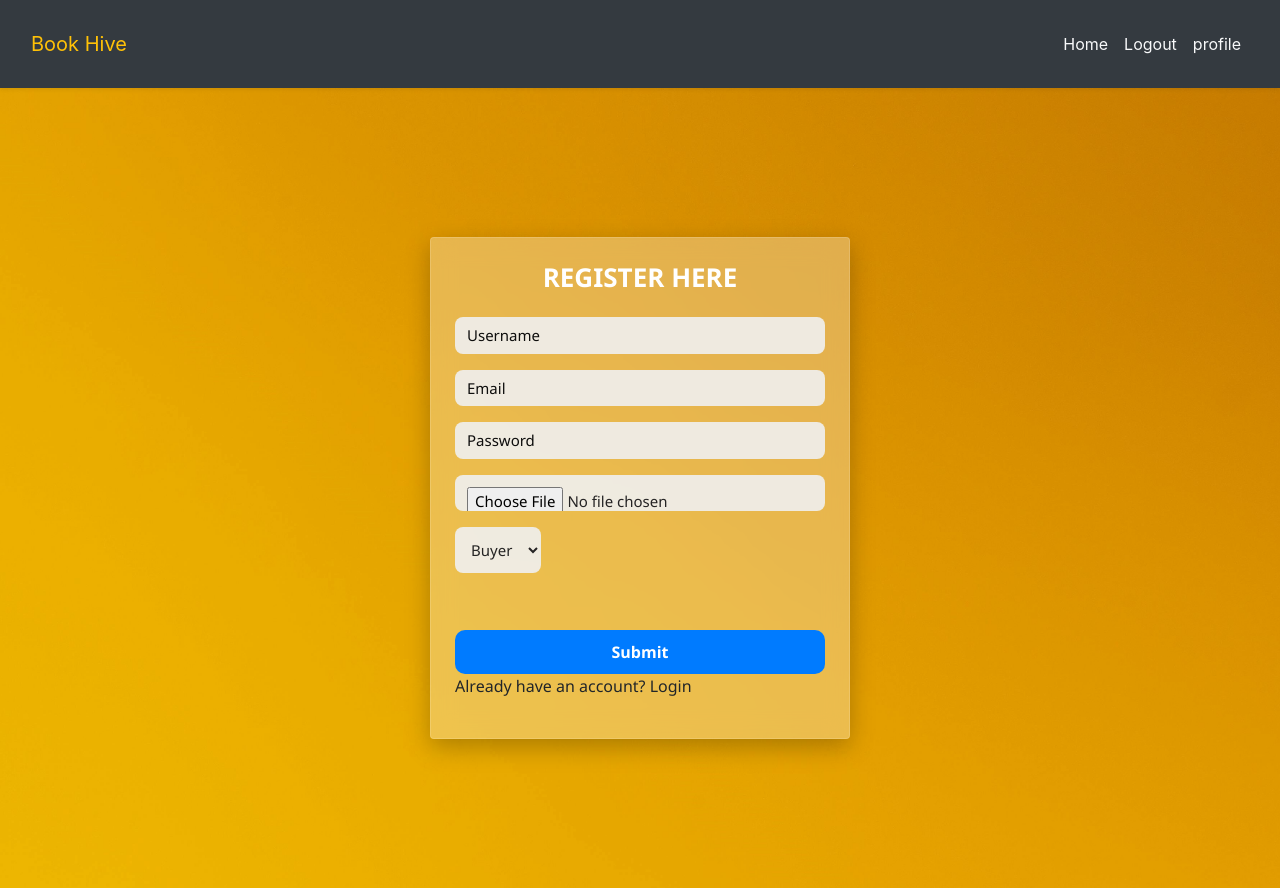
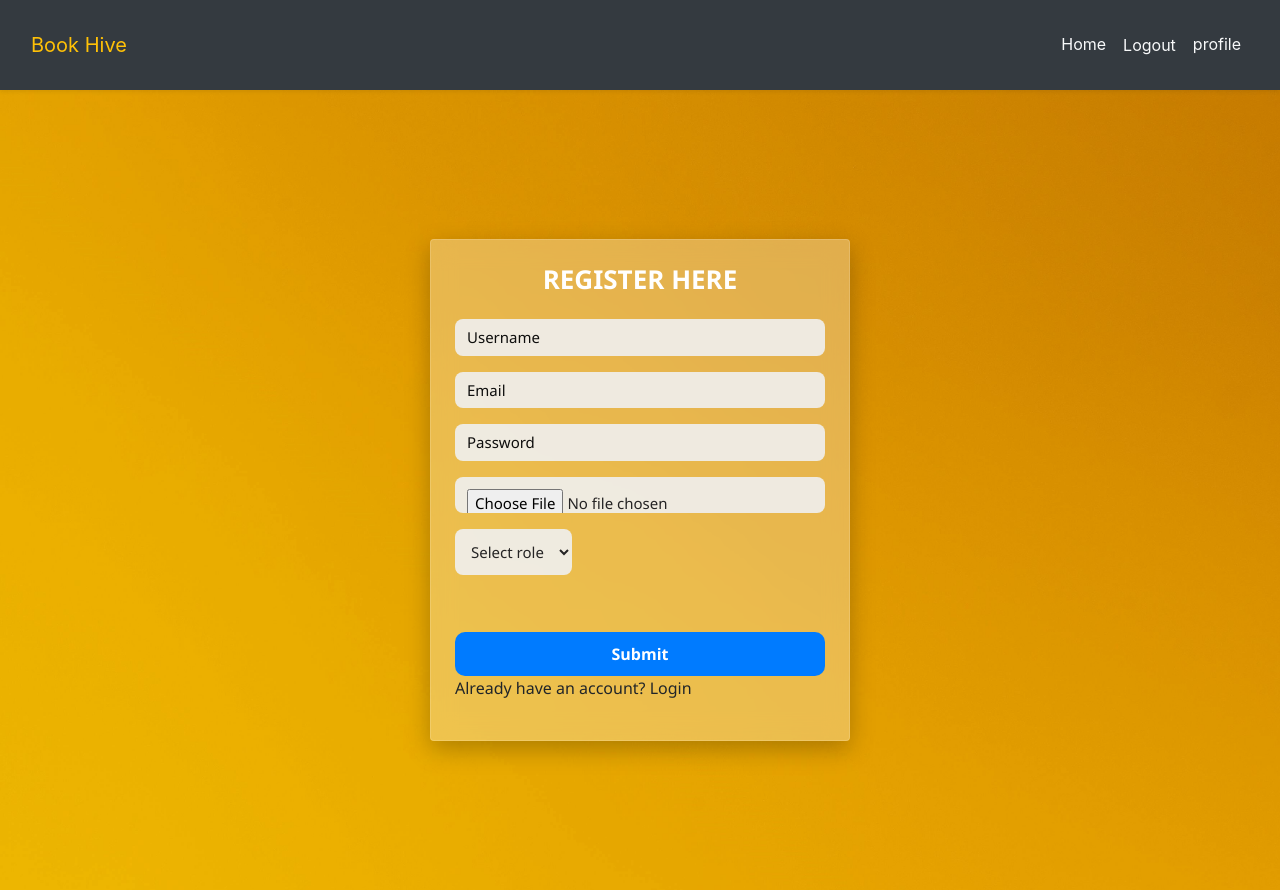
Before and after one commit to nooranazer/bookstore-frontend, a React (Create React App) app: page /register in a window 1280 px wide. Built offline with nearby package versions, Linux system fonts and the light colour scheme.

Commit message:
removed warnings

```diff
--- a/public/index.html
+++ b/public/index.html
@@ -45,5 +45,8 @@
       To begin the development, run `npm start` or `yarn start`.
       To create a production bundle, use `npm run build` or `yarn build`.
     -->
+   <!-- script -->
+    <script src="https://cdn.jsdelivr.net/npm/bootstrap@5.3.0/dist/js/bootstrap.bundle.min.js"></script>
+
   </body>
 </html>
--- a/src/components/Appbar.js
+++ b/src/components/Appbar.js
@@ -16,7 +16,7 @@ return (
     <div>
       <nav className="navbar navbar-expand-lg navbar-dark bg-dark shadow-sm">
         <div className="container-fluid">
-          <a className="navbar-brand fw-bold fs-3 text-warning" href="#">
+          <a className="navbar-brand fw-bold fs-3 text-warning" href="/list">
             Book Hive
           </a>
           <button
@@ -38,9 +38,11 @@ return (
               {/* <li className="nav-item">
                 <a className="nav-link text-light" href="#">Categories</a>
               </li> */}
-               <li className="nav-item">
-                <a className="nav-link text-light" href="#" onClick={handleLogout}>Logout </a>
+               <li>
+                <button className="nav-link text-light btn btn-link" onClick={handleLogout} type="button"> Logout
+                </button>
               </li>
+
               <li className="nav-item">
                 <Link to={'/viewprofile'} className="nav-link text-light" href="#">profile </Link>
               </li>
--- a/src/middlewares/PrivateRoute.js
+++ b/src/middlewares/PrivateRoute.js
@@ -1,4 +1,4 @@
-import React, { Children } from "react";
+import React from "react";
 import { Navigate } from "react-router-dom";
 
 const PrivateRoute = ({ children }) => {
@@ -8,5 +8,3 @@ const PrivateRoute = ({ children }) => {
 }
 
 export default PrivateRoute
-
-//create public route
--- a/src/middlewares/PublicRoute.js
+++ b/src/middlewares/PublicRoute.js
@@ -1,4 +1,4 @@
-import React, { Children } from "react";
+import React from "react";
 import { Navigate } from "react-router-dom";
 
 const PublicRoute = ({ children }) => {
--- a/src/pages/AddBook.js
+++ b/src/pages/AddBook.js
@@ -1,4 +1,4 @@
-import React, { useState } from 'react';
+import React  from 'react';
 import { useNavigate } from 'react-router-dom';
 import api from '../api.js';
 import  '../style/AddBooks.css'
--- a/src/pages/BookList.js
+++ b/src/pages/BookList.js
@@ -41,7 +41,7 @@ const BookList = () => {
     <div className="container mt-4">
       <div className="d-flex justify-content-between align-items-center mb-4">
        <div className="text-center mb-4">
-          <h2 className="fw-bold text-light">📖 Welcome to BookHive</h2>
+          <h2 className="fw-bold ">📖 Welcome to BookHive</h2>
            <p className="text-muted">Find your next great read from our curated collection.</p>
         </div>
         {role === 'seller' && (
--- a/src/pages/EditBook.js
+++ b/src/pages/EditBook.js
@@ -50,7 +50,7 @@ const EditBook = () => {
     // category: ''
   });
 
-  const {register, handleSubmit, formState: {errors}, reset, setValue} = useForm({
+  const {register, handleSubmit, formState: {errors},  setValue} = useForm({
     resolver: yupResolver(schema),})
 
   useEffect(() => {
@@ -75,6 +75,7 @@ const EditBook = () => {
     .catch((error) => {
       console.error('Error fetching book:', error);
     });
+    // eslint-disable-next-line
   }, [id, token]);
 
   // const handleChange = (e) => {
--- a/src/pages/EditProfile.js
+++ b/src/pages/EditProfile.js
@@ -34,8 +34,8 @@ const EditProfile = () => {
     // image: ''
   });
 
-  const [file, setFile] = useState(null);
-   const {register, handleSubmit, formState: {errors}, reset, setValue} = useForm({
+  const [file ] = useState(null); //setFile before validation
+   const {register, handleSubmit, formState: {errors}, reset} = useForm({
       resolver: yupResolver(schema),})
 
   useEffect(() => {
@@ -52,7 +52,7 @@ const EditProfile = () => {
     .catch(() => {
       alert('Failed to fetch user data');
     });
-  }, [token]);
+  }, [token, reset]);
 
   // const handleChange = (e) => {
   //   const { name, value } = e.target;
--- a/src/pages/Login.js
+++ b/src/pages/Login.js
@@ -1,4 +1,4 @@
-import { useEffect, useState } from 'react';
+import { useEffect } from 'react';
 import { useNavigate } from 'react-router-dom';
 import { Link } from 'react-router-dom';
 import api from '../api';
--- a/src/pages/Register.js
+++ b/src/pages/Register.js
@@ -1,4 +1,4 @@
-import React, { useState } from 'react'
+import React  from 'react'
 import { useNavigate } from 'react-router-dom'
 import '../style/Register.css' // custom CSS file for styling
 import api from '../api'
@@ -35,11 +35,11 @@ export const schema = yup.object().shape({
 
 
 const Register = () => {
-  const [username, setUsername] = useState('')
-  const [email, setEmail] = useState('')
-  const [password, setPassword] = useState('')
-  const [role, setRole] = useState('buyer')
-  const [image, setImage] = useState(null)
+  // const [username, setUsername] = useState('')
+  // const [email, setEmail] = useState('')
+  // const [password, setPassword] = useState('')
+  // const [role, setRole] = useState('buyer')
+  // const [image, setImage] = useState(null)
   const navigate = useNavigate()
 
 
@@ -47,16 +47,18 @@ const handleSubmitButton = async (data) => {
 
 
   const formData = new FormData();
-  formData.append('username', username);
-  formData.append('email', email);
-  formData.append('password', password);
-  formData.append('role', role);
-  formData.append('image', image);
+  formData.append('username', data.username);
+  formData.append('email', data.email);
+  formData.append('password', data.password);
+  formData.append('role', data.role);
+  formData.append('image', data.image[0]);
+;
 
 
     api.post('/auth/register', formData)
     .then((res) => {
      alert('Registration successful');
+     reset();
 
      const { token, data} = res.data;
 
@@ -78,9 +80,10 @@ const handleSubmitButton = async (data) => {
   })
 };
 
- const { register, handleSubmit, formState: { errors } } = useForm({
+ const { register, handleSubmit, reset, formState: { errors } } = useForm({
   resolver: yupResolver(schema),
 });
+
 
   return (
     <div className='register'>
@@ -135,16 +138,12 @@ const handleSubmitButton = async (data) => {
             {errors.image && <p className='text-danger'>{errors.image.message}</p>}
           </div>
           <div className="mb-3">
-            <select
-              className='form-select'
-                {...register ('role')}
-              // value={role}
-              // onChange={(e) => setRole(e.target.value)}
-              // required
-            >
+          <select className="form-select" {...register('role')}>
+              <option value="">Select role</option> {/* ✅ Force selection */}
               <option value="buyer">Buyer</option>
               <option value="seller">Seller</option>
-            </select>
+          </select>
+
             {errors.role && <p className='text-danger'>{errors.role.message}</p>}
           </div>
           <button type='submit' className='btn btn-primary w-100'>Submit</button>
--- a/src/pages/ViewBook.js
+++ b/src/pages/ViewBook.js
@@ -31,8 +31,6 @@ const handleDelete = (id) => {
   useEffect(() => {
     viewedBook()
      // eslint-disable-next-line
-     // react-hooks/exhaustive-deps
-
   }, [id]);
 
   const viewedBook = async () => {
```
